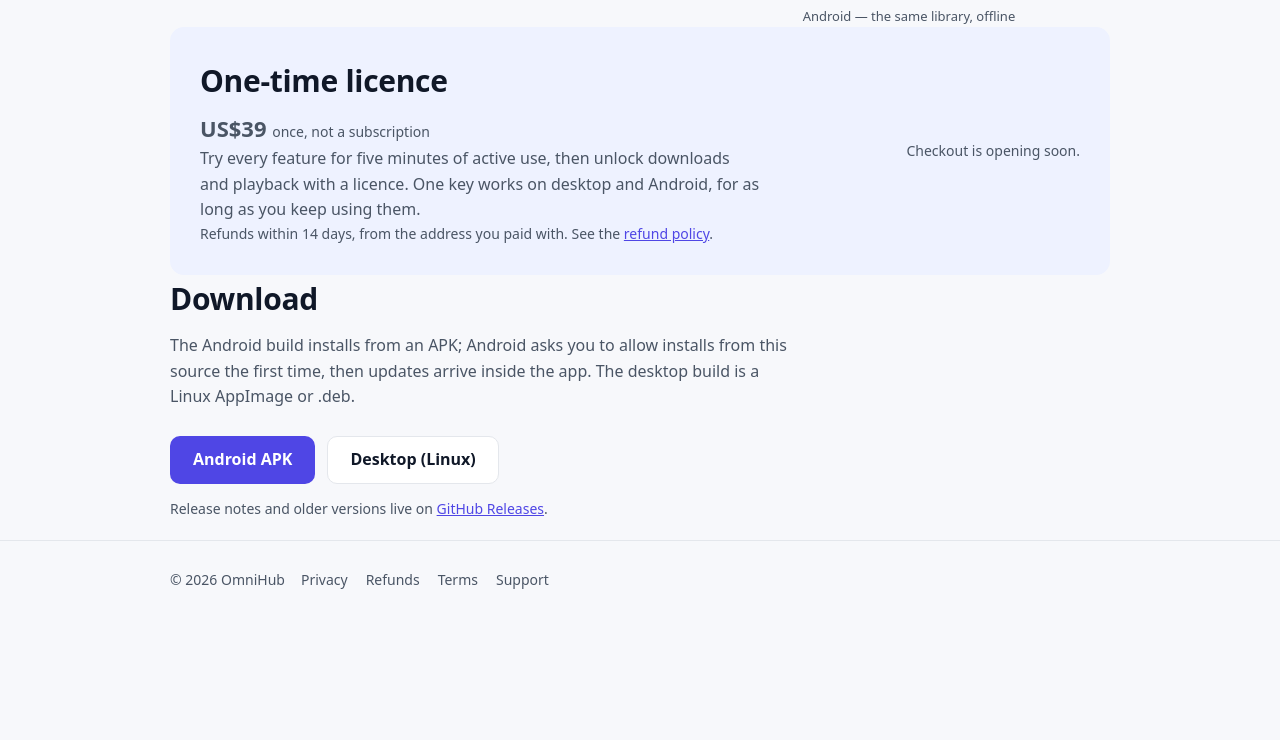
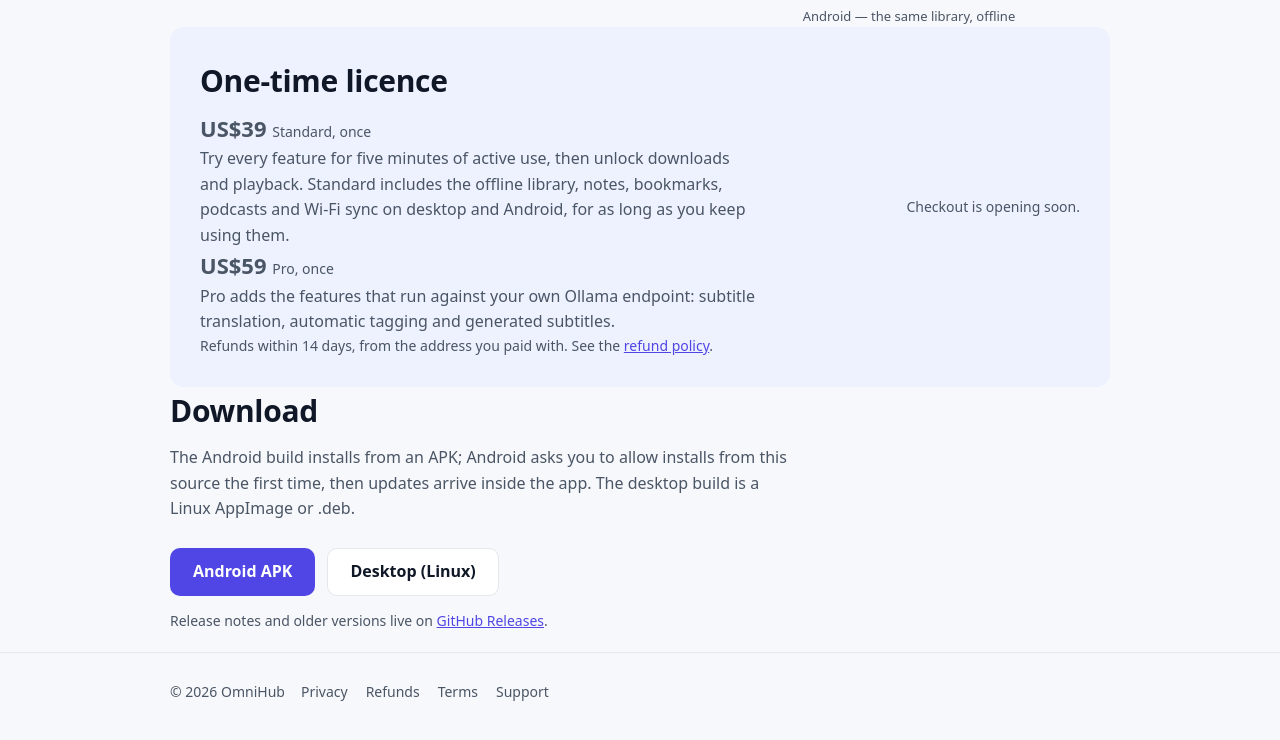
Before and after one commit to pnoch/omnihub-releases, a plain HTML site: page docs/index.html in a window 1280 px wide. Shown: the part 1755-2495 px from the top of the page. Before the commit the page ends 2391 px from the top, so only its background shows below. Drawn offline with Linux system fonts and the light colour scheme; no server answers.

Commit message:
site: two plans, standard and pro

```diff
--- a/docs/index.html
+++ b/docs/index.html
@@ -150,11 +150,17 @@
         <div class="licence">
           <div>
             <h2>One-time licence</h2>
-            <p class="price">US$39 <span class="muted">once, not a subscription</span></p>
+            <p class="price">US$39 <span class="muted">Standard, once</span></p>
             <p>
               Try every feature for five minutes of active use, then unlock
-              downloads and playback with a licence. One key works on desktop
-              and Android, for as long as you keep using them.
+              downloads and playback. Standard includes the offline library,
+              notes, bookmarks, podcasts and Wi-Fi sync on desktop and Android,
+              for as long as you keep using them.
+            </p>
+            <p class="price">US$59 <span class="muted">Pro, once</span></p>
+            <p>
+              Pro adds the features that run against your own Ollama endpoint:
+              subtitle translation, automatic tagging and generated subtitles.
             </p>
             <p class="muted">
               Refunds within 14 days, from the address you paid with. See the
```
